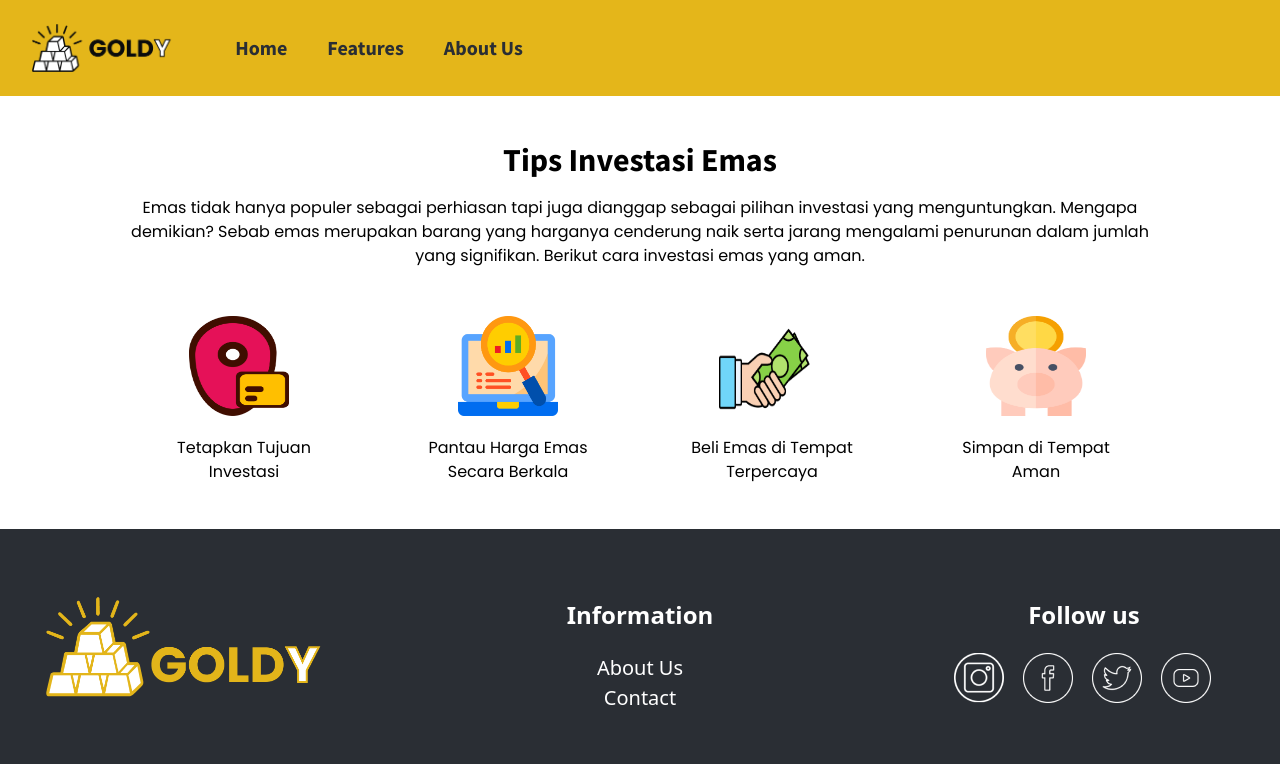
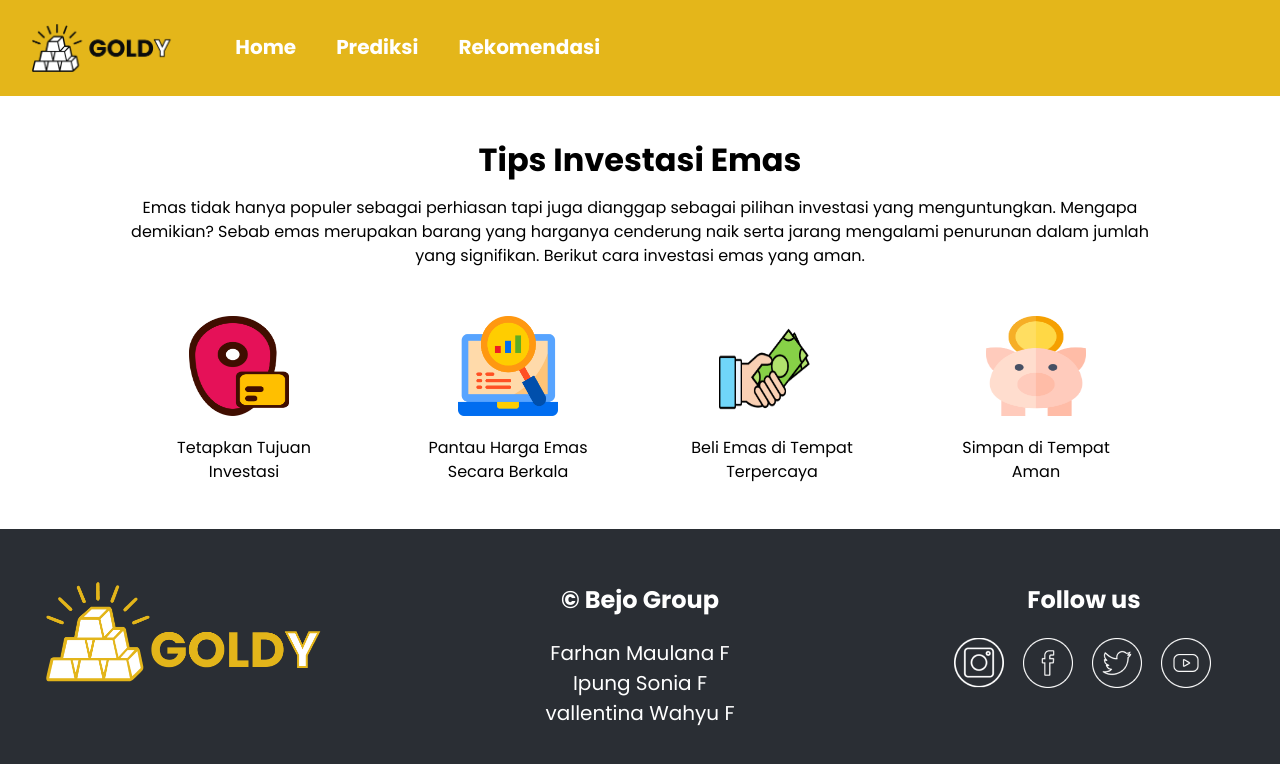
Before and after one commit to Bejo-Group/goldy-FE, a React (Create React App) app in the folder goldy/: page /tips in a window 1280 px wide. Shown: the top 764 px of the page. Built offline with nearby package versions, Linux system fonts and the light colour scheme.

Commit message:
fix tampilan web

```diff
--- a/goldy/src/components/Def.jsx
+++ b/goldy/src/components/Def.jsx
@@ -13,7 +13,7 @@ function Def() {
         </div>
         <div>
             <h1 className='font-bold text-[96px]'>Goldy</h1>
-            <h4 className='text-h-md'>Mendeteksi harga emas dan merekomendasikan waktu yang tepat untuk investasi.</h4>
+            <h4 className='text-h-md'>Mendeteksi harga emas dan merekomendasikan pembelian di waktu yang diinginkan</h4>
         </div>
     </div>
   )
--- a/goldy/src/components/Footer.jsx
+++ b/goldy/src/components/Footer.jsx
@@ -17,32 +17,29 @@ export default function Footer() {
           />
         </div>
         <div className="text-center">
-          <h1 className="font-bold text-h-md">Information</h1>
+          <h1 className="font-bold text-h-md">© Bejo Group</h1>
           <div className="m-5 text-h-sm">
-            <h3>About Us</h3>
-            <h3>Contact</h3>
+            <h3>Farhan Maulana F</h3>
+            <h3>Ipung Sonia F</h3>
+            <h3>vallentina Wahyu F</h3>
           </div>
 
         </div>
         <div>
           <h1 className="font-bold text-h-md text-center">Follow us</h1>
           <div className="grid grid-cols-4 gap-4 m-5">
-            <img
-              src={Instagram}
-              alt="Instagram"
-            />
-            <img
-              src={Facebook}
-              alt="Facebook"
-            />
-            <img
-              src={Twitter}
-              alt="Twitter"
-            />
-            <img
-              src={Youtube}
-              alt="Youtube"
-            />
+            <a href="https://www.instagram.com">
+              <img src={Instagram} alt="Instagram" />
+            </a>
+            <a href="https://www.facebook.com">
+              <img src={Facebook} alt="Facebook"/>
+            </a>
+            <a href="https://www.twitter.com">
+              <img src={Twitter} alt="Twitter" />
+            </a>
+            <a href="https://www.youtube.com">
+              <img src={Youtube} alt="Youtube" />
+            </a>
           </div>
 
         </div>
--- a/goldy/src/components/Navbar.jsx
+++ b/goldy/src/components/Navbar.jsx
@@ -6,41 +6,35 @@ function Nav() {
   const [isOpen, setIsOpen] = useState(false);
 
   return (
-    <div>
-      <nav className="bg-gold font-primary font-bold text-h-sm w-full">
+    <div className="font-primary">
+      <nav className="bg-gold font-bold text-h-sm w-full">
         <div className="max-w-full mx-auto px-4 sm:px-6 lg:px-8">
           <div className="flex items-center justify-between h-24">
-            <div className="flex items-center">
+            <div className="flex justify-between">
               <div className="flex-shrink-0">
                 <a href="/">
-                  <img
-                    className="h-12 w-15"
-                    src={Logo}
-                    alt="Logo-Black"
-                  />
+                  <img className="h-12 w-15" src={Logo} alt="Logo-Black" />
                 </a>
               </div>
               <div className="hidden md:block">
                 <div className="ml-10 flex items-baseline space-x-4">
                   <a
                     href="/"
-                    className="text-darkgray hover:text-black px-3 py-2 rounded-md hover:bg-yellow"
+                    className="text-white hover:text-black px-3 py-2 rounded-md hover:bg-yellow"
                   >
                     Home
                   </a>
-
                   <a
-                    href="#features"
-                    className="text-darkgray hover:text-black px-3 py-2 rounded-md hover:bg-yellow"
+                    href="/prediksi"
+                    className="text-white hover:text-black px-3 py-2 rounded-md hover:bg-yellow"
                   >
-                    Features
+                    Prediksi
                   </a>
-
                   <a
-                    href="#about-us"
-                    className="text-darkgray hover:text-black px-3 py-2 rounded-md hover:bg-yellow"
+                    href="/rekomendasi"
+                    className="text-white hover:text-black px-3 py-2 rounded-md hover:bg-yellow"
                   >
-                    About Us
+                    Rekomendasi
                   </a>
                 </div>
               </div>
@@ -105,24 +99,24 @@ function Nav() {
             <div className="md:hidden text-2xl font-bold" id="mobile-menu">
               <div ref={ref} className="px-2 pt-2 pb-3 space-y-1 sm:px-3">
                 <a
-                  href="#"
+                  href="/"
                   className="hover:bg-yellow hover:text-black text-darkgray block px-3 py-2 rounded-md"
                 >
                   Home
                 </a>
 
                 <a
-                  href="#"
+                  href="/prediksi"
                   className="hover:bg-yellow hover:text-black text-darkgray block px-3 py-2 rounded-md"
                 >
-                  Features
+                  Prediksi
                 </a>
 
                 <a
-                  href="#"
+                  href="/rekomendasi"
                   className="hover:bg-yellow hover:text-black text-darkgray block px-3 py-2 rounded-md"
                 >
-                  About Us
+                  Rekomendasi
                 </a>
               </div>
             </div>
--- a/goldy/src/components/ToGraphLanding.jsx
+++ b/goldy/src/components/ToGraphLanding.jsx
@@ -5,7 +5,7 @@ function ToGraphLanding () {
     return(
         <div>
             <div>
-                <p className="font-bold text-h-xl text-center">Grafik Harga</p>
+                <p className="font-bold text-h-xl text-center py-5">Grafik Harga</p>
             </div>
             <div className="flex justify-center p-10">
                 <img
--- a/goldy/src/pages/homepage.jsx
+++ b/goldy/src/pages/homepage.jsx
@@ -4,7 +4,9 @@ import Home from "../components/Home";
 const Homepage = () => {
     return (
         <>
-            <Home/>
+            <div className="font-primary">
+                <Home/>
+            </div>
         </>
     );
 };
--- a/goldy/src/pages/prediksipage.jsx
+++ b/goldy/src/pages/prediksipage.jsx
@@ -4,7 +4,9 @@ import Prediksi from "../components/Prediksi";
 const Prediksipage = () => {
     return (
         <>
-            <Prediksi/>
+            <div className="font-primary">
+                <Prediksi/>
+            </div>
         </>
     );
 };
--- a/goldy/src/pages/rekomendasipage.jsx
+++ b/goldy/src/pages/rekomendasipage.jsx
@@ -4,7 +4,9 @@ import Rekomendasi from "../components/Rekomendasi"
 const Rekomendasipage = () => {
     return (
         <>
-            <Rekomendasi/>
+            <div className="font-primary">
+                <Rekomendasi/>
+            </div>
         </>
     );
 };
--- a/goldy/src/pages/tipspage.jsx
+++ b/goldy/src/pages/tipspage.jsx
@@ -4,7 +4,7 @@ import Tips from "../components/Tips";
 const Tipspage = () => {
     return (
         <>
-            <div className='flex flex-col h-screen'>
+            <div className='flex flex-col h-screen font-primary'>
                 <Tips/>
             </div>
         </>
--- a/goldy/tailwind.config.js
+++ b/goldy/tailwind.config.js
@@ -28,8 +28,7 @@ module.exports = {
       "b-sm": ["0.75rem", "1.3rem"], // 12px
   },
     fontFamily: {
-      primary: ["Source Sans Pro"],
-      secondary: ["Poppins"],
+      primary: ["Poppins"],
     },
     screens: {
       xm: "350px",
```
